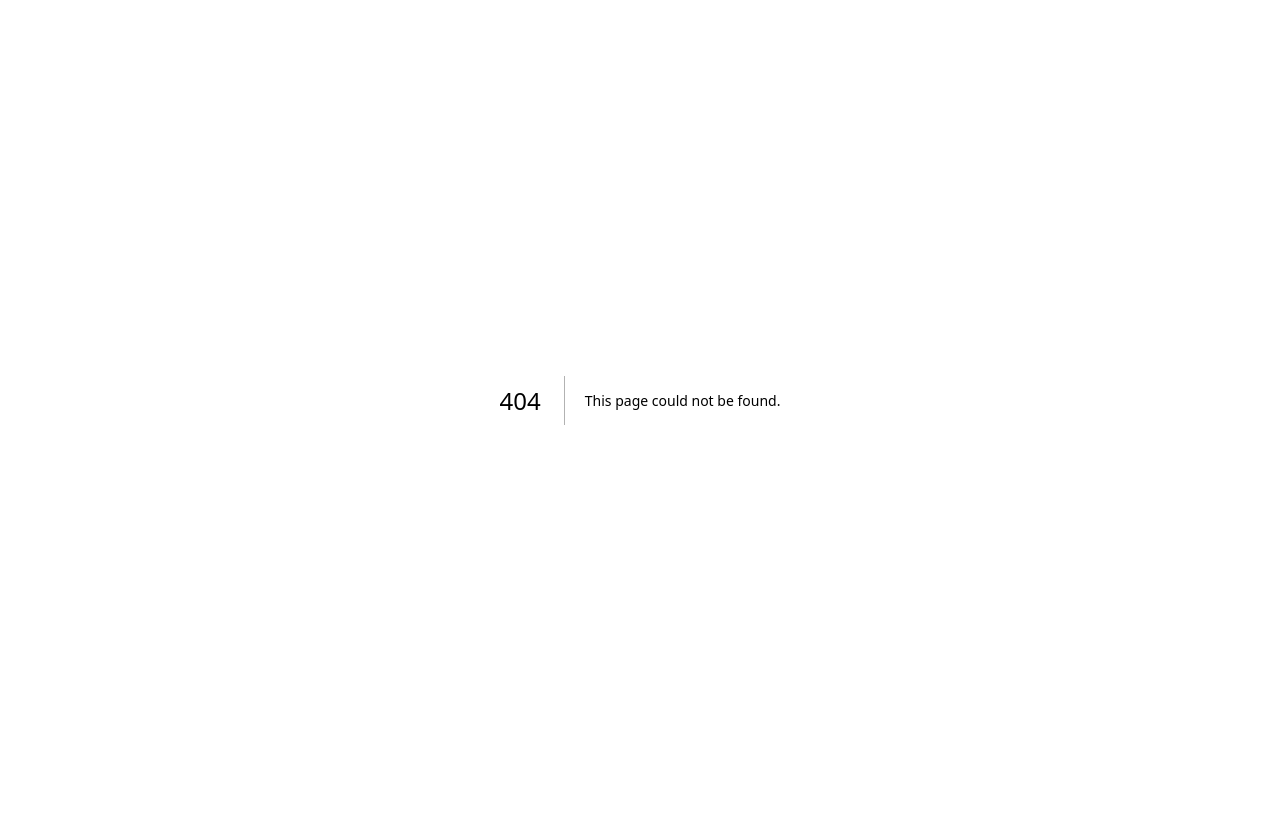
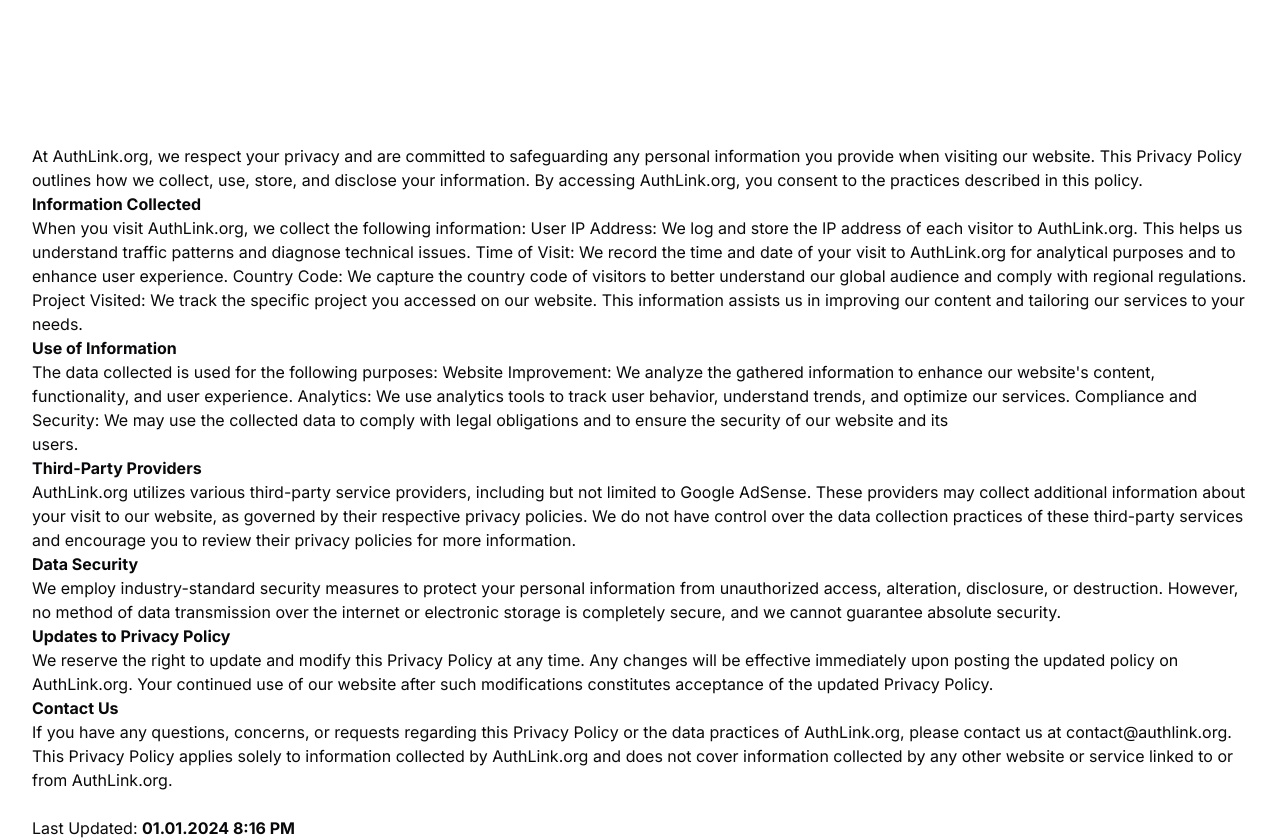
Before and after one commit to authlink-org/browser, a Next.js app: page /privacy in a window 1280 px wide. Before the commit this address had no page. Before the commit the page ends 800 px from the top, so only its background shows below. Built offline with nearby package versions, Linux system fonts and the light colour scheme.

Commit message:
Add privacy policy

```diff
--- /dev/null
+++ b/app/privacy/page.tsx
@@ -0,0 +1,70 @@
+export default function Privacy() {
+  return (
+    <div className="break-after-auto container mx-auto mt-36">
+      At AuthLink.org, we respect your privacy and are committed to safeguarding
+      any personal information you provide when visiting our website. This
+      Privacy Policy outlines how we collect, use, store, and disclose your
+      information. By accessing AuthLink.org, you consent to the practices
+      described in this policy.
+      <br />
+      <b>Information Collected</b>
+      <br />
+      When you visit AuthLink.org, we collect the following information: User IP
+      Address: We log and store the IP address of each visitor to AuthLink.org.
+      This helps us understand traffic patterns and diagnose technical issues.
+      Time of Visit: We record the time and date of your visit to AuthLink.org
+      for analytical purposes and to enhance user experience. Country Code: We
+      capture the country code of visitors to better understand our global
+      audience and comply with regional regulations. Project Visited: We track
+      the specific project you accessed on our website. This information assists
+      us in improving our content and tailoring our services to your needs.
+      <br />
+      <b>Use of Information</b>
+      <br />
+      The data collected is used for the following purposes: Website
+      Improvement: We analyze the gathered information to enhance our website's
+      content, functionality, and user experience. Analytics: We use analytics
+      tools to track user behavior, understand trends, and optimize our
+      services. Compliance and Security: We may use the collected data to comply
+      with legal obligations and to ensure the security of our website and its
+      <br />
+      users.
+      <br />
+      <b>Third-Party Providers</b>
+      <br />
+      AuthLink.org utilizes various third-party service providers, including but
+      not limited to Google AdSense. These providers may collect additional
+      information about your visit to our website, as governed by their
+      respective privacy policies. We do not have control over the data
+      collection practices of these third-party services and encourage you to
+      review their privacy policies for more information.
+      <br />
+      <b>Data Security</b>
+      <br />
+      We employ industry-standard security measures to protect your personal
+      information from unauthorized access, alteration, disclosure, or
+      destruction. However, no method of data transmission over the internet or
+      electronic storage is completely secure, and we cannot guarantee absolute
+      security.
+      <br />
+      <b>Updates to Privacy Policy</b>
+      <br />
+      We reserve the right to update and modify this Privacy Policy at any time.
+      Any changes will be effective immediately upon posting the updated policy
+      on AuthLink.org. Your continued use of our website after such
+      modifications constitutes acceptance of the updated Privacy Policy.
+      <br />
+      <b>Contact Us</b>
+      <br />
+      If you have any questions, concerns, or requests regarding this Privacy
+      Policy or the data practices of AuthLink.org, please contact us at
+      contact@authlink.org. This Privacy Policy applies solely to information
+      collected by AuthLink.org and does not cover information collected by any
+      other website or service linked to or from AuthLink.org.
+      <br />
+      <br />
+      Last Updated: <b>01.01.2024 8:16 PM</b>
+      <br />
+    </div>
+  );
+}
```
